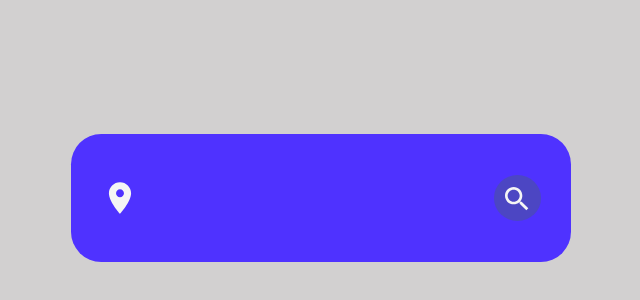
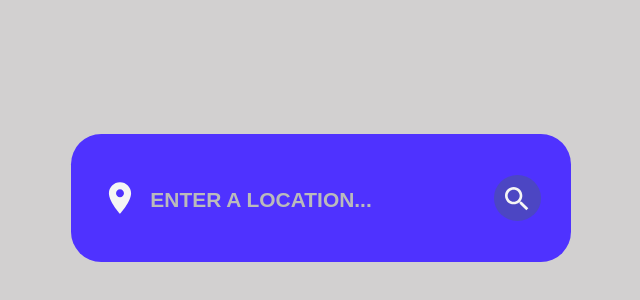
Before and after one commit to NgocPMT/js-weather-app, a website built with webpack: page src/template.html in a window 1280 px wide. Shown: the part 202-502 px from the top of the page, without its empty margins (319-959 px from the left). Built offline with nearby package versions, Linux system fonts and the light colour scheme.

Commit message:
add a place holder for the search bar with styling

```diff
--- a/src/css/style.css
+++ b/src/css/style.css
@@ -59,6 +59,10 @@ section#search #weather-searchbar {
   border-radius: 0.75rem;
   flex: 1;
   text-transform: uppercase;
+}
+
+section#search #weather-searchbar::placeholder {
+  color: rgb(187, 187, 187);
 }
 
 section#search #weather-searchbar:focus {
--- a/src/template.html
+++ b/src/template.html
@@ -22,6 +22,7 @@
               type="search"
               id="weather-searchbar"
               name="weather-location"
+              placeholder="enter a location..."
               required
             />
             <button id="weather-search-button">
```
